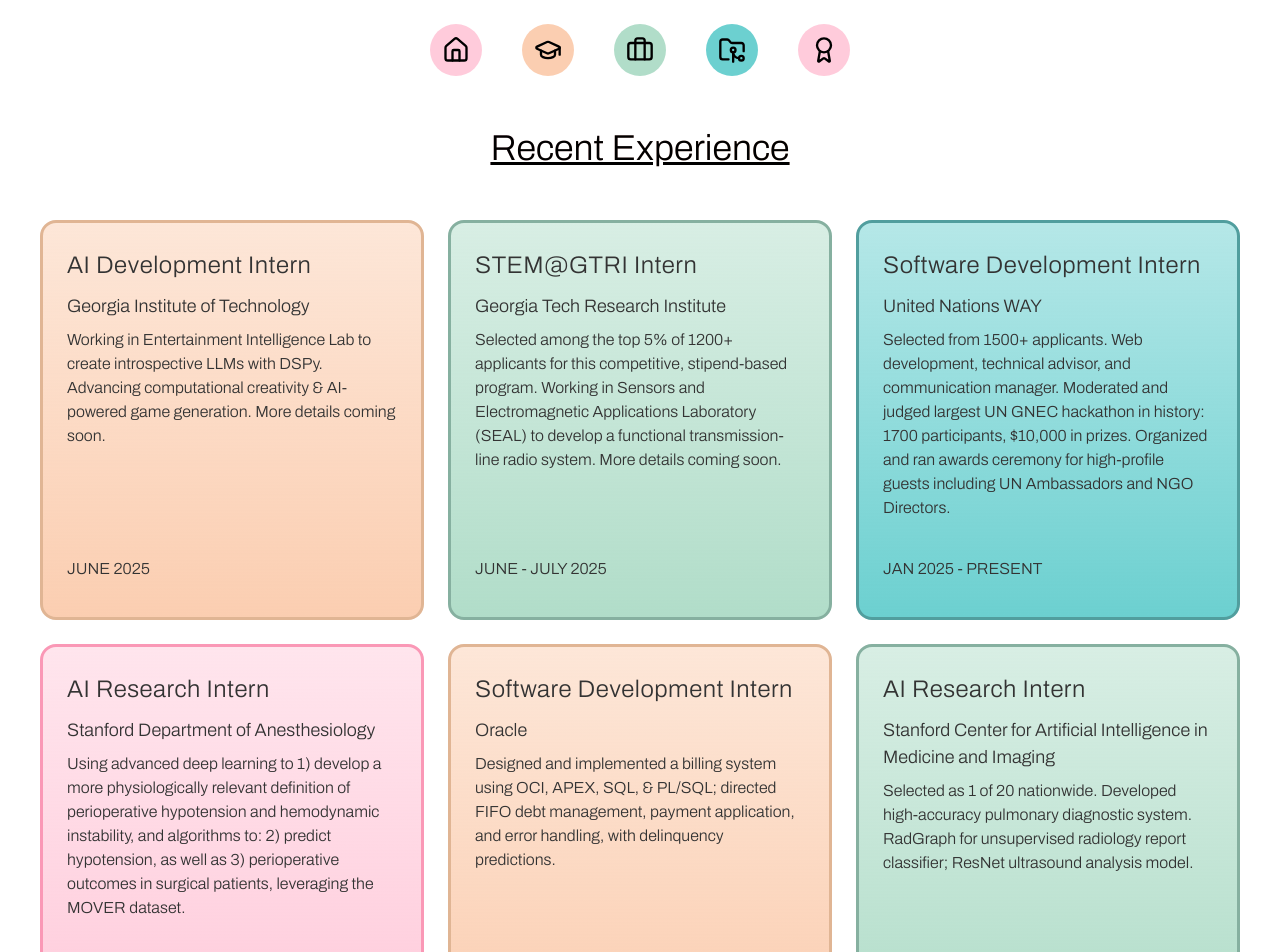
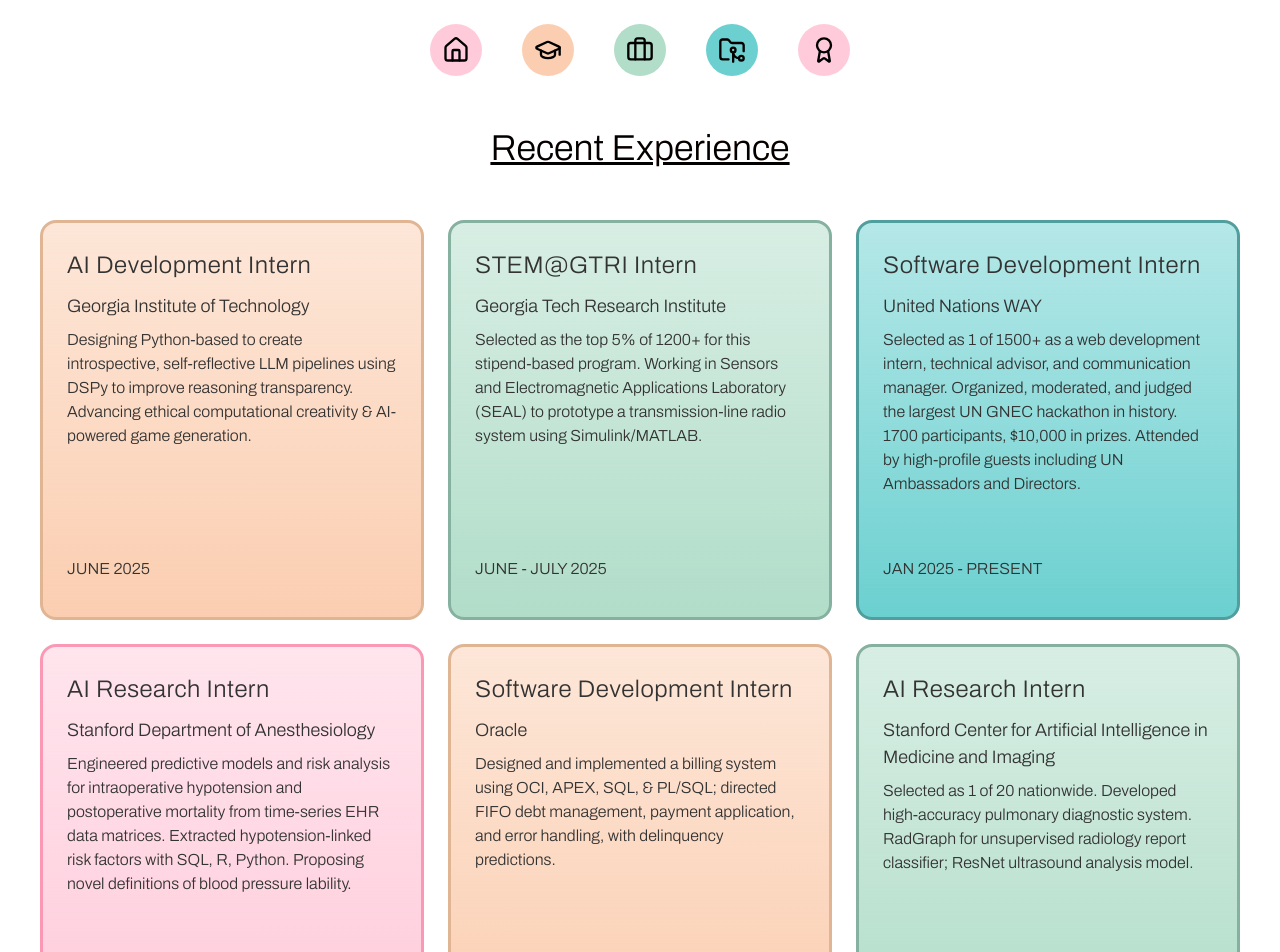
Before and after one commit to aaru4/aarushi-portfolio-v2, a Next.js app: page /expPage in a window 1280 px wide. Shown: the top 952 px of the page. Built offline with nearby package versions, Linux system fonts and the light colour scheme.

Commit message:
Update page.tsx

```diff
--- a/app/expPage/page.tsx
+++ b/app/expPage/page.tsx
@@ -20,15 +20,15 @@
                 title="AI Development Intern"
                 org="Georgia Institute of Technology"
                 date="JUNE 2025"
-                desc="Working in Entertainment Intelligence Lab to create introspective LLMs with DSPy. Advancing computational creativity & AI-powered game generation. More details coming soon."
-                color="#fbceb1"
+                desc="Designing Python-based to create introspective, self-reflective LLM pipelines using DSPy to improve reasoning transparency. Advancing ethical computational creativity & AI-powered game generation.
+"                color="#fbceb1"
                 borderColor="#e0b594"
               />
             <UCProjectBox
                 title="STEM@GTRI Intern"
                 org="Georgia Tech Research Institute"
                 date="JUNE - JULY 2025"
-                desc="Selected among the top 5% of 1200+ applicants for this competitive, stipend-based program. Working in Sensors and Electromagnetic Applications Laboratory (SEAL) to develop a functional transmission-line radio system. More details coming soon."
+                desc="Selected as the top 5% of 1200+ for this stipend-based program. Working in Sensors and Electromagnetic Applications Laboratory (SEAL) to prototype a transmission-line radio system using Simulink/MATLAB."
                 color="#b1ddc9"
                 borderColor="#86b0a0"
               />
@@ -36,15 +36,15 @@
                 title="Software Development Intern"
                 org="United Nations WAY"
                 date="JAN 2025 - PRESENT"
-                desc="Selected from 1500+ applicants. Web development, technical advisor, and communication manager. Moderated and judged largest UN GNEC hackathon in history: 1700 participants, $10,000 in prizes. Organized and ran awards ceremony for high-profile guests including UN Ambassadors and NGO Directors."
-                color="#6cd0d0"
+                desc="Selected as 1 of 1500+ as a web development intern, technical advisor, and communication manager. Organized, moderated, and judged the largest UN GNEC hackathon in history. 1700 participants, $10,000 in prizes. Attended by high-profile guests including UN Ambassadors and Directors."
+            color="#6cd0d0"
                 borderColor="#519e9e"
               />
                 <UCProjectBox
                 title="AI Research Intern"
                 org="Stanford Department of Anesthesiology"
                 date="JAN 2025 - PRESENT"
-                desc="Using advanced deep learning  to 1) develop a more physiologically relevant definition of perioperative hypotension and hemodynamic instability, and algorithms to: 2) predict hypotension, as well as 3) perioperative outcomes in surgical patients, leveraging the MOVER dataset."
+                desc="Engineered predictive models and risk analysis for intraoperative hypotension and postoperative mortality from time-series EHR data matrices. Extracted hypotension-linked risk factors with SQL, R, Python. Proposing novel definitions of blood pressure lability."
                 color="#ffcbdb"
                 borderColor="#fa98b6"
               />
```
